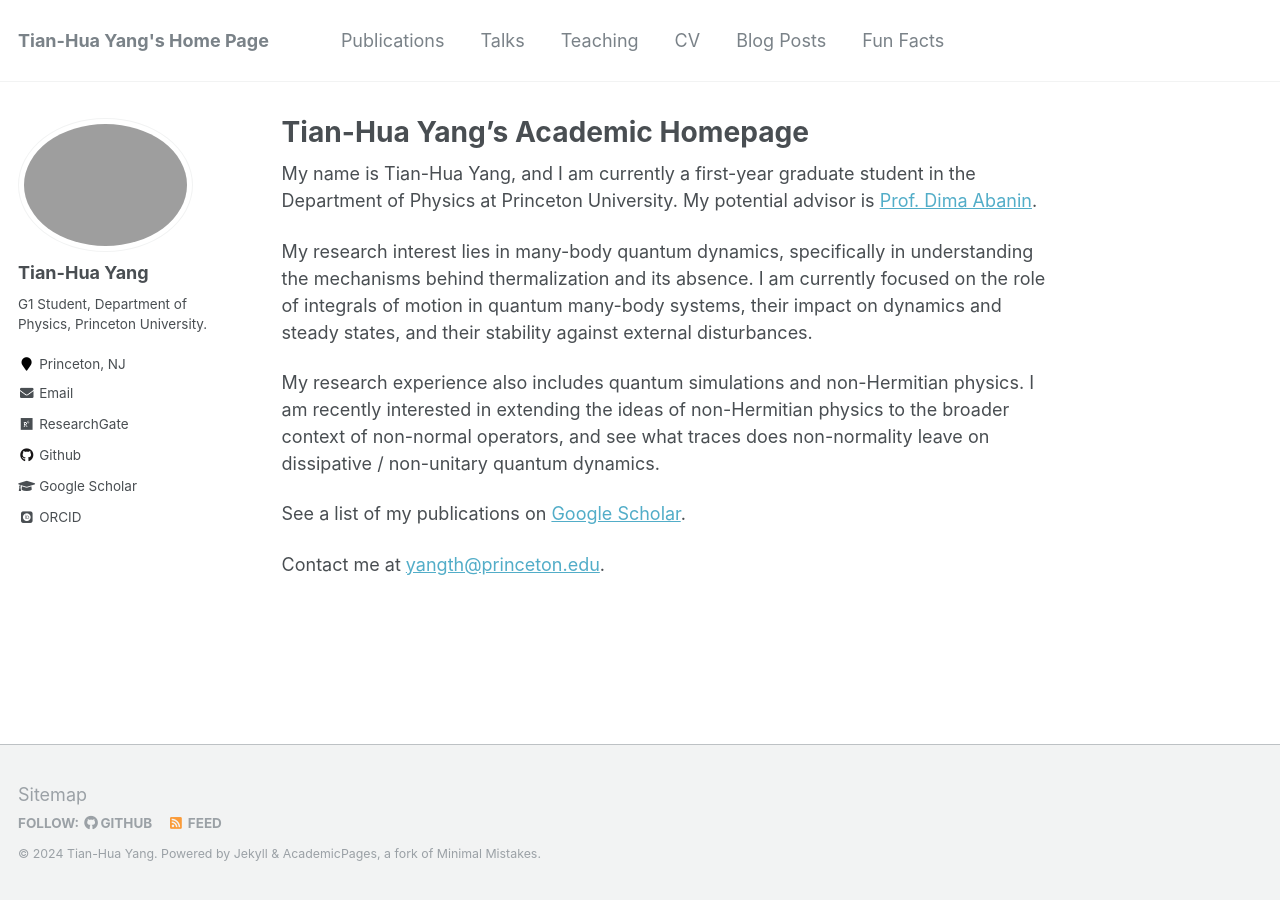
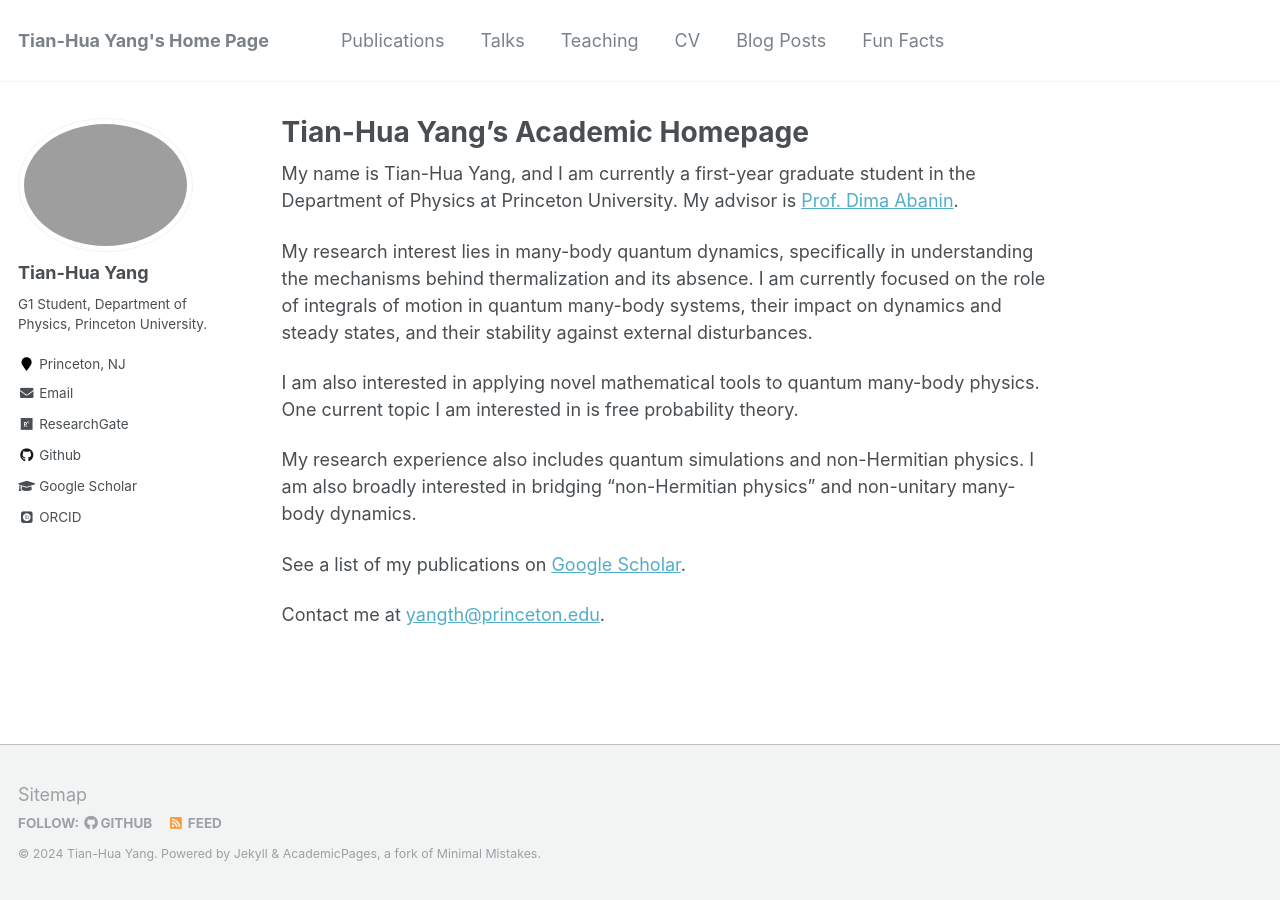
Before and after one commit to ThomasYangth/thomasyangth.github.io, a Jekyll site: the page built from _pages/about.md, in a window 1280 px wide. Built offline with Jekyll 4.4.1, drawn with Linux system fonts in a browser that asks for light colours; some web fonts are replaced.

Commit message:
Update about.md

```diff
--- a/_pages/about.md
+++ b/_pages/about.md
@@ -8,11 +8,13 @@ redirect_from:
   - /about.html
 ---
 
-My name is Tian-Hua Yang, and I am currently a first-year graduate student in the Department of Physics at Princeton University. My potential advisor is <a href="https://phy.princeton.edu/people/dmitry-abanin">Prof. Dima Abanin</a>.
+My name is Tian-Hua Yang, and I am currently a first-year graduate student in the Department of Physics at Princeton University. My advisor is <a href="https://phy.princeton.edu/people/dmitry-abanin">Prof. Dima Abanin</a>.
 
 My research interest lies in many-body quantum dynamics, specifically in understanding the mechanisms behind thermalization and its absence. I am currently focused on the role of integrals of motion in quantum many-body systems, their impact on dynamics and steady states, and their stability against external disturbances.
 
-My research experience also includes quantum simulations and non-Hermitian physics. I am recently interested in extending the ideas of non-Hermitian physics to the broader context of non-normal operators, and see what traces does non-normality leave on dissipative / non-unitary quantum dynamics.
+I am also interested in applying novel mathematical tools to quantum many-body physics. One current topic I am interested in is free probability theory.
+
+My research experience also includes quantum simulations and non-Hermitian physics. I am also broadly interested in bridging "non-Hermitian physics" and non-unitary many-body dynamics.
 
 See a list of my publications on <a href="https://scholar.google.com/citations?user=MXF9R18AAAAJ&hl=en">Google Scholar</a>.
 
```
